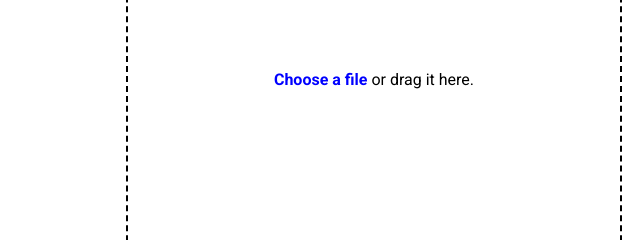
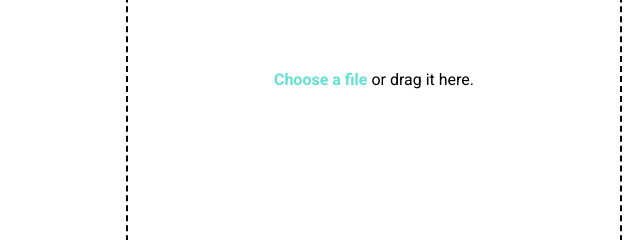
Before and after one commit to row2k/Droso, a plain HTML site: page index.html in a window 1280 px wide. In both pictures the pointer is over the element "Choose a file". Shown: the part 1154-1394 px from the top of the page, 586-1226 px from the left. Drawn offline with nearby package versions, Linux system fonts and the light colour scheme.

Commit message:
updating strong active color

```diff
--- a/css/styles.css
+++ b/css/styles.css
@@ -199,7 +199,7 @@ a:visited {
 }
 
 strong:hover {
-  color: blue;
+  color: #63E1D3;
 }
 
 .box__file:focus + label,
```
